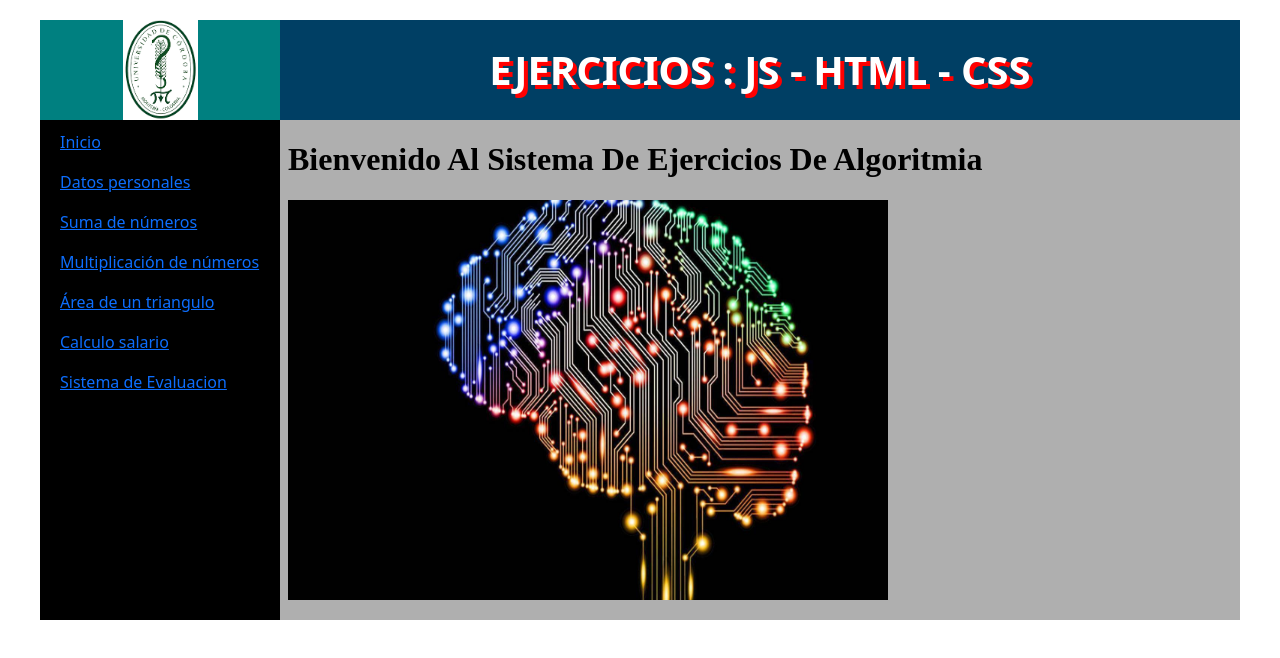
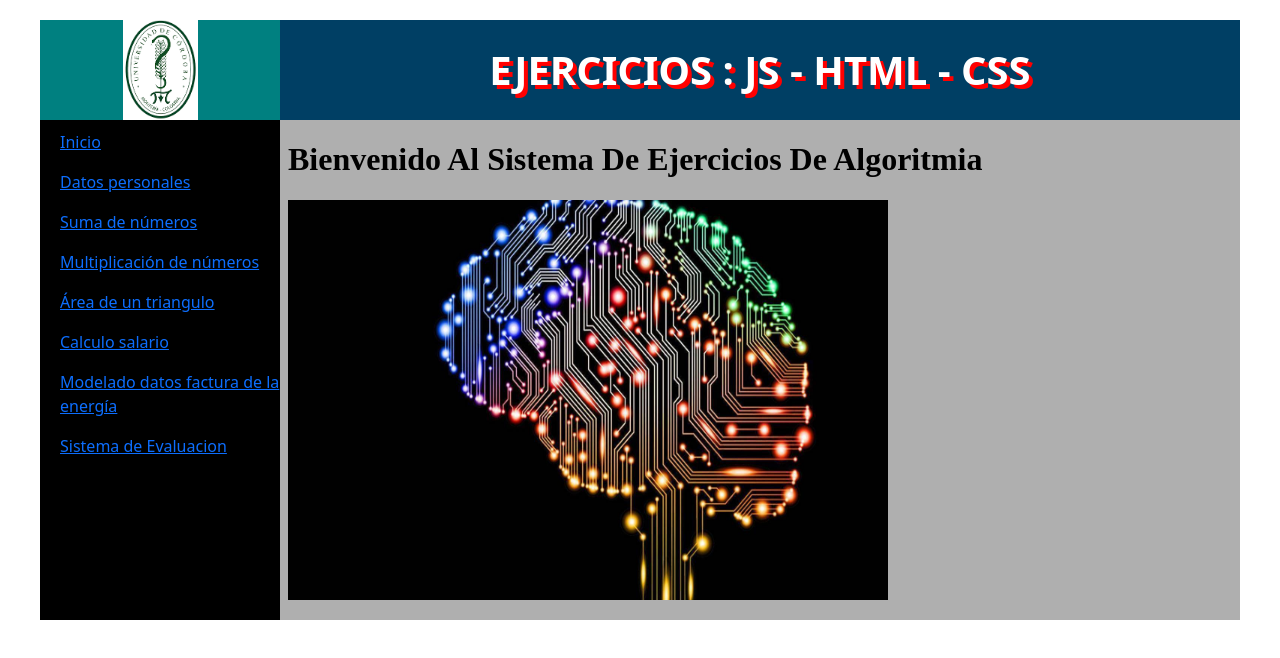
Before and after one commit to Ebuelvascarrascal54/Sistema_Algoritmia, a plain HTML site: page index.html in a window 1280 px wide. Drawn offline with nearby package versions, Linux system fonts and the light colour scheme.

```diff
--- a/index.html
+++ b/index.html
@@ -29,6 +29,7 @@
             <p><a href="Algoritmia/Ejercicio 2/index.html" target="contenido">Multiplicación de números</a></p>
             <p><a href="Algoritmia/Ejercicio 3/index.html" target="contenido">Área de un triangulo</a></p>
             <p><a href="Algoritmia/Salario/index.html" target="contenido">Calculo salario</a></p>
+            <p><a href="Algoritmia/Recibo_objeto/Objetos.html"target="contenido">Modelado datos factura de la energía</a></p>
             <p><a href="Algoritmia/Sistema de Evaluacion/index.html" target="contenido">Sistema de Evaluacion</a></p>
         </nav>
         </div>
```
